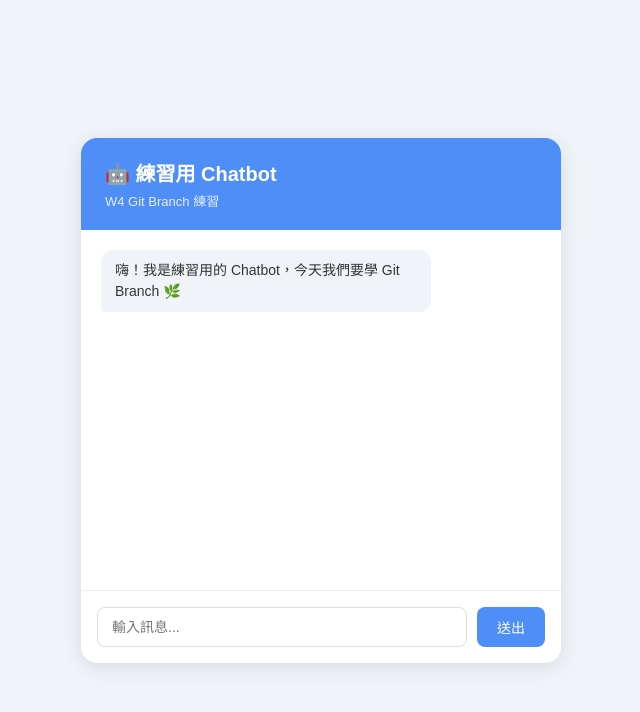
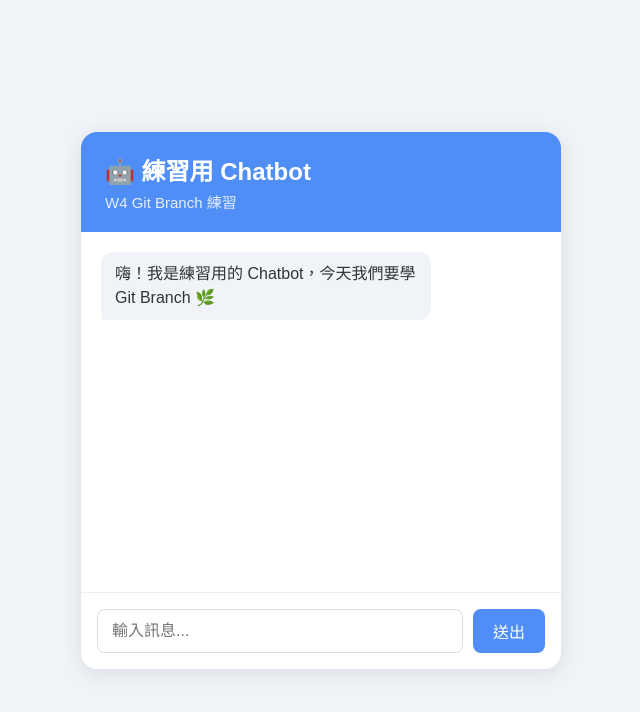
Before and after one commit to D1223719/w4-collab-group3, a plain HTML site: page index.html in a window 1280 px wide. Shown: the whole page, without its empty margins (319-959 px from the left). Drawn offline with Linux system fonts and the light colour scheme.

Commit message:
feat:D1223719修改

```diff
--- a/style.css
+++ b/style.css
@@ -31,8 +31,8 @@ header {
   padding: 20px 24px;
 }
 
-header h1 { font-size: 20px; }
-header .subtitle { font-size: 13px; opacity: 0.85; margin-top: 4px; }
+header h1 { font-size: 24px; }
+header .subtitle { font-size: 15px; opacity: 0.85; margin-top: 4px; }
 
 #chat-box {
   height: 360px;
@@ -47,7 +47,7 @@ header .subtitle { font-size: 13px; opacity: 0.85; margin-top: 4px; }
   max-width: 75%;
   padding: 10px 14px;
   border-radius: 12px;
-  font-size: 14px;
+  font-size: 16px;
   line-height: 1.5;
 }
 
@@ -78,7 +78,7 @@ header .subtitle { font-size: 13px; opacity: 0.85; margin-top: 4px; }
   padding: 10px 14px;
   border: 1px solid #ddd;
   border-radius: 8px;
-  font-size: 14px;
+  font-size: 16px;
   outline: none;
 }
 
@@ -96,7 +96,7 @@ header .subtitle { font-size: 13px; opacity: 0.85; margin-top: 4px; }
   padding: 10px 20px;
   border-radius: 8px;
   cursor: pointer;
-  font-size: 14px;
+  font-size: 16px;
 }
 
 .input-area button:hover {
```
